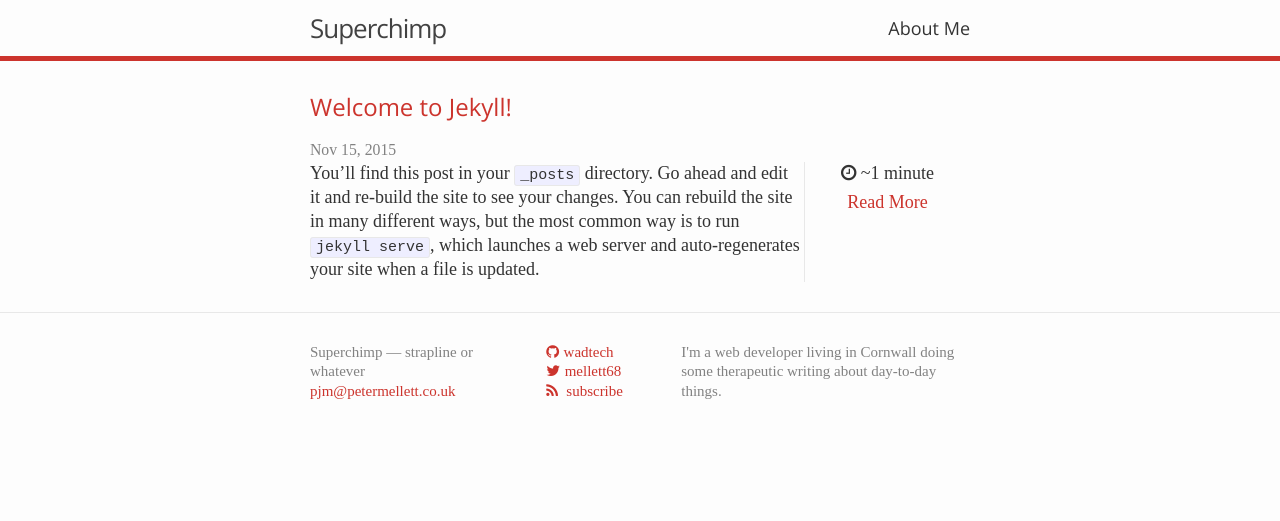
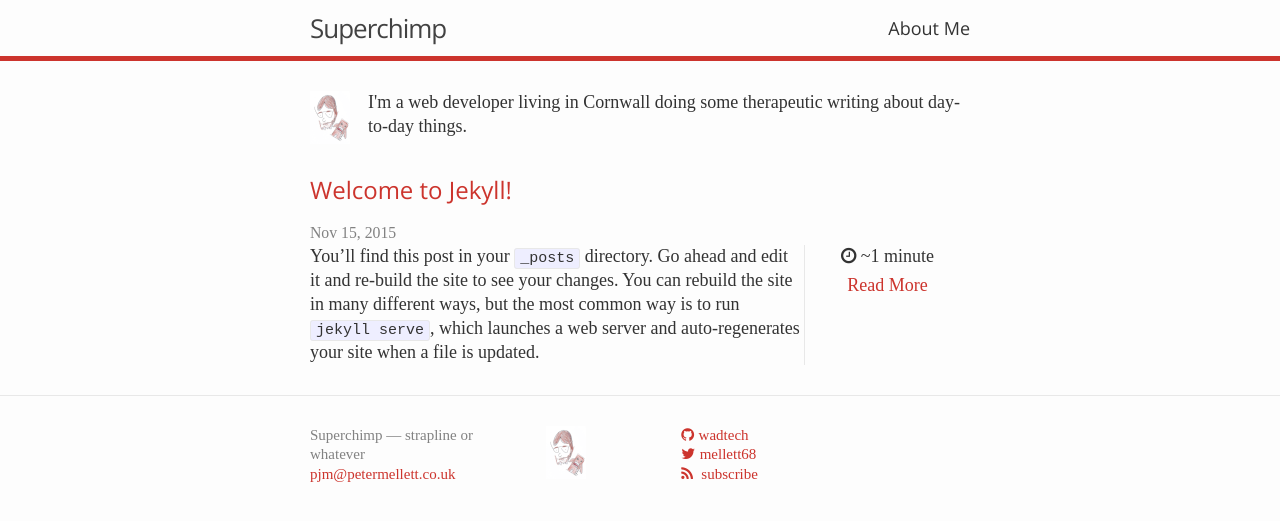
Before and after one commit to wadtech/wadtech.github.io, a Jekyll site: the page built from index.html, in a window 1280 px wide. Shown: the top 521 px of the page. Built offline with Jekyll 4.4.1, drawn with Linux system fonts in a browser that asks for light colours; some web fonts are replaced; the list of posts is cut into pages by our own code.

Commit message:
add avatar and stuff

```diff
--- a/_config.yml
+++ b/_config.yml
@@ -8,6 +8,9 @@
 # Site settings
 title: Superchimp
 strapline: strapline or whatever
+site_description: >
+  I'm a web developer living in Cornwall doing some therapeutic writing about day-to-day things.
+author: Peter Mellett
 email: pjm@petermellett.co.uk
 description: >
   I'm a web developer living in Cornwall doing some therapeutic writing about day-to-day things.
--- a/_includes/footer.html
+++ b/_includes/footer.html
@@ -11,6 +11,10 @@
       </div>
 
       <div class="footer-col footer-col-2">
+        <img src="{{ '/assets/images/avatar-small.png' | prepend: site.baseurl }}" alt="The author, in cartoon form.">
+      </div>
+
+      <div class="footer-col footer-col-3">
         <ul class="social-media-list">
           {% if site.github_username %}
           <li>
@@ -28,10 +32,6 @@
 
         </ul>
       </div>
-
-      <div class="footer-col footer-col-3">
-        <p>{{ site.description }}</p>
-      </div>
     </div>
 
   </div>
--- /dev/null
+++ b/_includes/mission_statement.html
@@ -0,0 +1,4 @@
+<div class="mission">
+  <img src="{{ '/assets/images/avatar-small.png' | prepend: site.baseurl }}" alt="The author, in cartoon form.">
+  {{ site.site_description }}
+</div>
--- a/_layouts/post.html
+++ b/_layouts/post.html
@@ -8,6 +8,7 @@
     <h1 class="post-title" itemprop="name headline">{{ page.title }}</h1>
 
     <p class="post-meta">
+      <aside class="post-author">{{ site.author }}</aside>
       <time datetime="{{ page.date | date_to_xmlschema }}" itemprop="datePublished">{{ page.date | date: "%b %-d, %Y" }}</time>{% if page.author %} • <span itemprop="author" itemscope itemtype="http://schema.org/Person"><span itemprop="name">{{ page.author }}</span></span>{% endif %}
       &mdash; {%include read_time.html %}
     </p>
--- a/_sass/_base.scss
+++ b/_sass/_base.scss
@@ -23,6 +23,8 @@
     -o-font-feature-settings: "kern" 1;
     font-feature-settings: "kern" 1;
     font-kerning: normal;
+
+    min-width: $content-width-min;
 }
 
 pre {
@@ -121,16 +123,23 @@
     color: $grey-color;
     border-left: 4px solid $grey-color-light;
     padding-left: $spacing-unit / 2;
-    font-size: 18px;
+    font-size: 2em;
     letter-spacing: -1px;
     font-style: italic;
 
     > :last-child {
         margin-bottom: 0;
     }
+
 }
 
+blockquote + .quote-attribution {
+    text-align: right;
 
+    &:before {
+        content: "-";
+    }
+}
 
 /**
  * Code formatting
--- /dev/null
+++ b/_sass/_mission.scss
@@ -0,0 +1,10 @@
+.mission {
+  @extend %clearfix;
+
+  margin-bottom: $spacing-unit;
+}
+
+.mission img {
+  float: left;
+  margin: 0 1em 0 0;
+}
--- a/css/main.scss
+++ b/css/main.scss
@@ -24,6 +24,7 @@
 
 // Width of the content area
 $content-width:    40em;
+$content-width-min:    320px;
 
 $on-palm:          600px;
 $on-laptop:        800px;
@@ -51,5 +52,6 @@
         "layout",
         "read-more",
         "social-media-list",
+        "mission",
         "syntax-highlighting"
 ;
--- a/index.html
+++ b/index.html
@@ -2,6 +2,9 @@
 layout: default
 ---
 <div class="home">
+
+  {%include mission_statement.html %}
+
   <section class="post-list">
     {% for post in site.posts %}
       <article>
```
Also changed, not shown: assets/images/avatar-small.png (added), assets/images/avatar-tile.png (added), assets/images/avatar.png (added).
